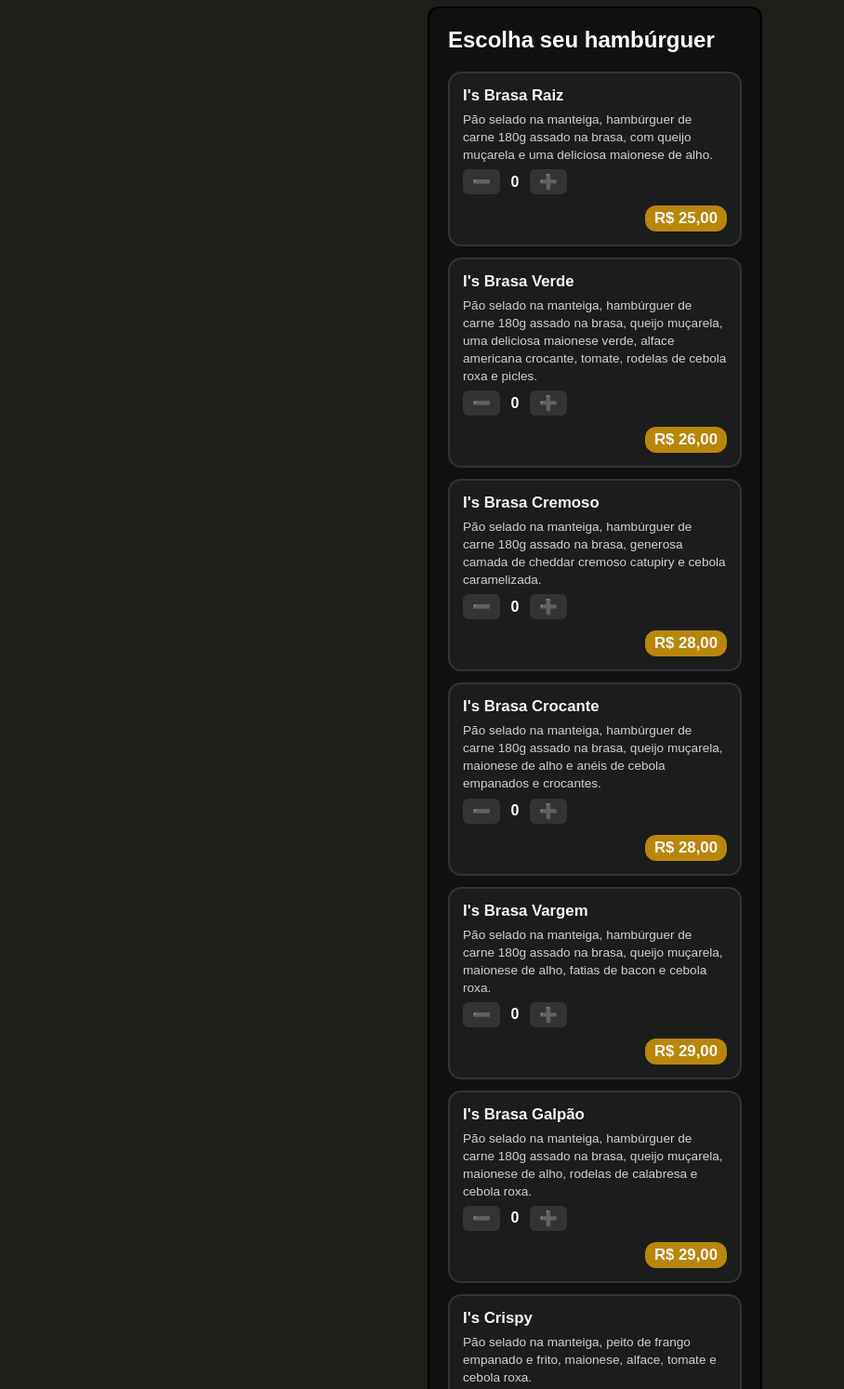
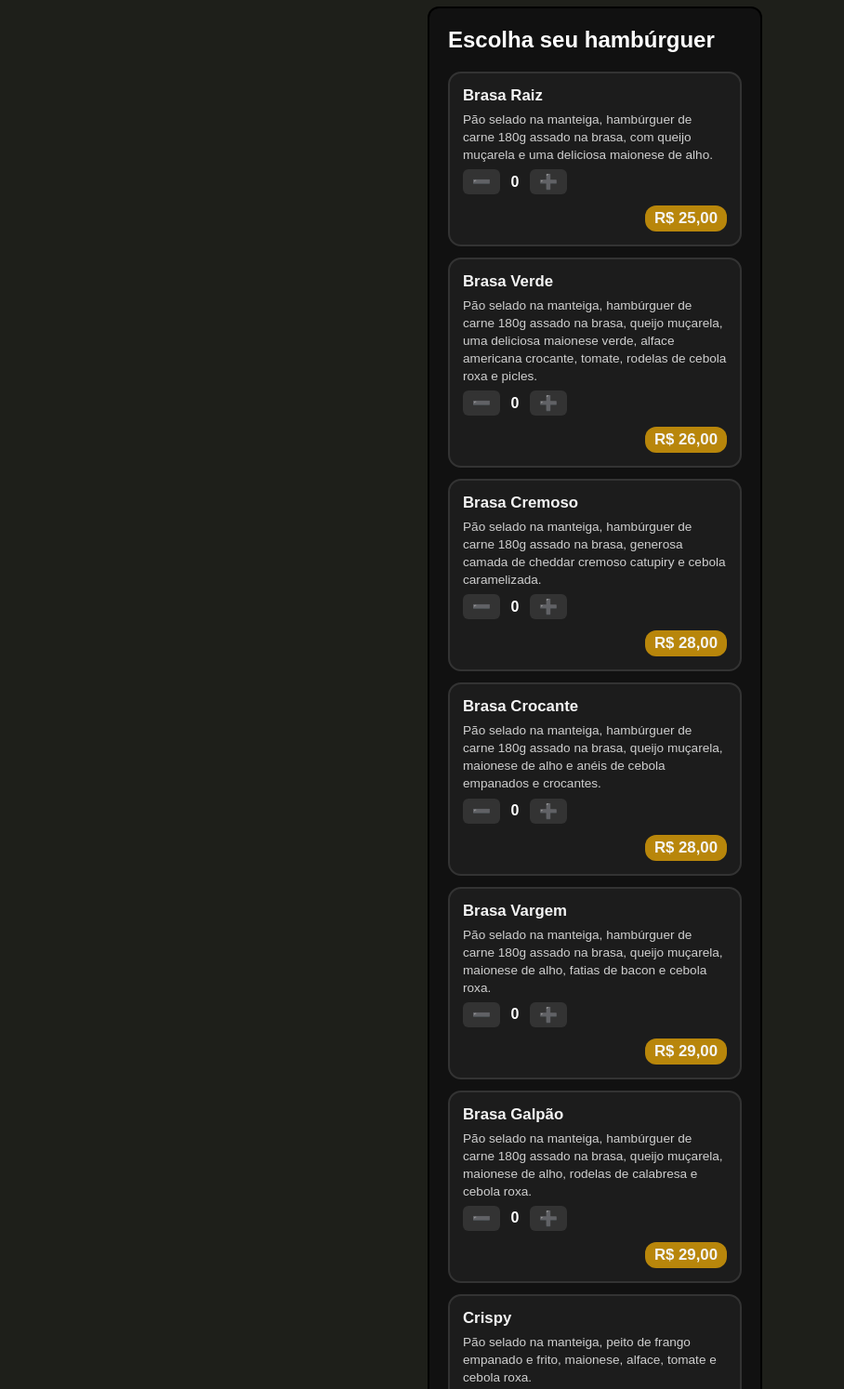
Before and after one commit to Mario-Costa-42/Burger-Menu, a plain HTML site: page hamburguer.html in a window 1280 px wide. Shown: the part 81-1575 px from the top of the page at 93% size, without its empty margins (0-908 px from the left). Drawn offline with Linux system fonts and the light colour scheme.

Commit message:
final commit

```diff
--- a/carrinho.js
+++ b/carrinho.js
@@ -178,7 +178,7 @@ function enviarWhatsapp() {
   }
 
   const textoFinal = "📋 Pedido:\n" + resumo + textoPagamento;
-  const numero = "5532984091506";
+  const numero = "5532984923417";
   const url = "https://wa.me/" + numero + "?text=" + encodeURIComponent(textoFinal);
   window.location.href = url;
   localStorage.clear();
--- a/hamburguer.html
+++ b/hamburguer.html
@@ -22,7 +22,7 @@
     <label class="checkbox-btn">
       <input type="checkbox" />
       <div class="label-content">
-        <span>I's Brasa Raiz</span>
+        <span>Brasa Raiz</span>
         <p class="description">
           Pão selado na manteiga, hambúrguer de carne 180g assado na brasa,
           com queijo muçarela e uma deliciosa maionese de alho.
@@ -43,7 +43,7 @@
     <label class="checkbox-btn">
       <input type="checkbox" />
       <div class="label-content">
-        <span>I's Brasa Verde</span>
+        <span>Brasa Verde</span>
         <p class="description">
           Pão selado na manteiga, hambúrguer de carne 180g assado na brasa,
           queijo muçarela, uma deliciosa maionese verde, alface americana crocante,
@@ -65,7 +65,7 @@
     <label class="checkbox-btn">
       <input type="checkbox" />
       <div class="label-content">
-        <span>I's Brasa Cremoso</span>
+        <span>Brasa Cremoso</span>
         <p class="description">
           Pão selado na manteiga, hambúrguer de carne 180g assado na brasa,
           generosa camada de cheddar cremoso catupiry e cebola caramelizada.
@@ -86,7 +86,7 @@
     <label class="checkbox-btn">
       <input type="checkbox" />
       <div class="label-content">
-        <span>I's Brasa Crocante</span>
+        <span>Brasa Crocante</span>
         <p class="description">
           Pão selado na manteiga, hambúrguer de carne 180g assado na brasa,
           queijo muçarela, maionese de alho e anéis de cebola empanados
@@ -108,7 +108,7 @@
     <label class="checkbox-btn">
       <input type="checkbox" />
       <div class="label-content">
-        <span>I's Brasa Vargem</span>
+        <span>Brasa Vargem</span>
         <p class="description">
           Pão selado na manteiga, hambúrguer de carne 180g assado na brasa,
           queijo muçarela, maionese de alho, fatias de bacon e cebola roxa.
@@ -128,7 +128,7 @@
     <label class="checkbox-btn">
       <input type="checkbox" />
       <div class="label-content">
-        <span>I's Brasa Galpão </span>
+        <span>Brasa Galpão</span>
         <p class="description">
           Pão selado na manteiga, hambúrguer de carne 180g assado na brasa,
           queijo muçarela, maionese de alho, rodelas de calabresa e cebola roxa.
@@ -148,7 +148,7 @@
     <label class="checkbox-btn">
       <input type="checkbox" />
       <div class="label-content">
-        <span>I's Crispy</span>
+        <span>Crispy</span>
         <p class="description">
           Pão selado na manteiga, peito de frango empanado e frito,
           maionese, alface, tomate e cebola roxa.
@@ -169,7 +169,7 @@
     <label class="checkbox-btn">
       <input type="checkbox" />
       <div class="label-content">
-        <span>I's Rock</span>
+        <span>Rock</span>
         <p class="description">
           Pão selado na manteiga, 100g de catupiry original empanado e frito,
           hambúrguer de carne 180g assado na brasa, maionese de alho,
```
Also changed, not shown: acompanhamentos.html (+1 -1 lines), index.html (+4 -4 lines), menu.html (+2 -2 lines), assets/BurguerMain.png (added), assets/main.png (deleted), assets/old.png (deleted), assets/pixQRcode.jpg (deleted), assets/sorveteriaTitulo.png (deleted).
